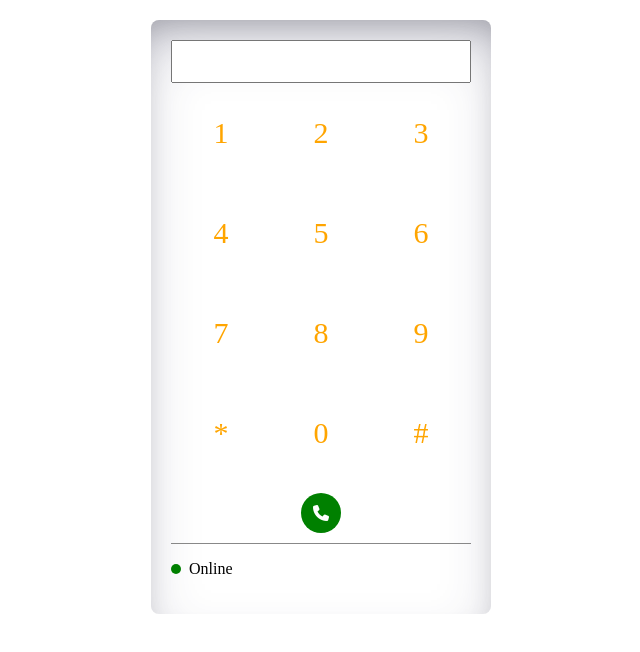
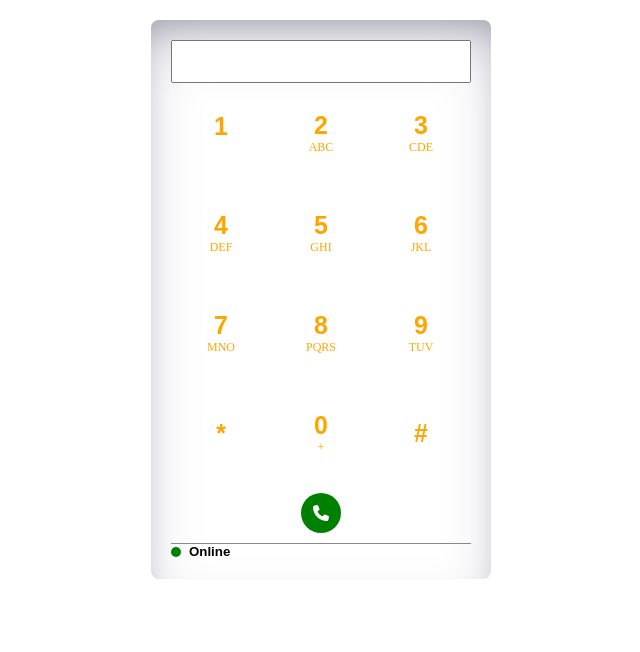
Before and after one commit to Sami871/dial-pad, a plain HTML site: page index.html in a window 1280 px wide. Shown: the whole page, without its empty margins (319-959 px from the left). Drawn offline with Linux system fonts and the light colour scheme.

Commit message:
Added alphabets iin dial pad.

```diff
--- a/index.html
+++ b/index.html
@@ -11,18 +11,48 @@
     <div class="main">
             <input type="text" class="input">
          <div class="main-cont">
-            <div class="item">1</div>
-            <div class="item">2</div>
-            <div class="item">3</div>
-            <div class="item">4</div>
-            <div class="item">5</div>
-            <div class="item">6</div>
-            <div class="item">7</div>
-            <div class="item">8</div>
-            <div class="item">9</div>
-            <div class="item">*</div>
-            <div class="item">0</div>
-            <div class="item">#</div>
+            <div class="item">
+                <h5 style="margin-bottom: 13px;">1</h5>
+
+            </div>
+            <div class="item" style="margin: 0;">
+                <h5>2</h5>
+                <p>ABC</p>
+            </div>
+            <div class="item">
+                <h5>3</h5>
+                <p>CDE</p>
+            </div>
+            <div class="item">
+                <h5>4</h5>
+                <p>DEF</p>
+            </div>
+            <div class="item">
+                <h5>5</h5>
+                <p>GHI</p>
+            </div>
+            <div class="item">
+                <H5>6</H5>
+                <p>JKL</p>
+            </div>
+            <div class="item">
+                <h5>7</h5>
+                <p>MNO</p>
+            </div>
+            <div class="item">
+                <h5>8</h5>
+                <p>PQRS</p>
+            </div>
+            <div class="item">
+                <h5>9</h5>
+                <p>TUV</p>
+            </div>
+            <div class="item"><h5>*</h5></div>
+            <div class="item">
+                <h5>0</h5>
+                <p>+</p>
+            </div>
+            <div class="item"><h5>#</h5></div>
          </div>
          <div class="main-phone">
             <div class="phone">
@@ -32,7 +62,7 @@
          <div style="border-top:1px solid rgb(136, 136, 136) ; border-width: 100%;"></div>
         <div class="online">
             <div style="width: 10px; height: 10px; border-radius: 50%;background-color: green;"></div>
-            <p>Online</p>
+            <h5>Online</h5>
         </div>
 </div>
 </body>
--- a/style.css
+++ b/style.css
@@ -23,8 +23,16 @@ border-radius: 8px;
     text-align: center;
     font-size: 30px;
     color: orange;
+    margin: 0;
 }
-
+p {
+  margin: 0;
+  font-size: 12px;
+}
+h5 {
+  margin: 0;
+font-family: sans-serif;
+}
 .main-phone{
   display: flex;
   justify-content: center;
```
